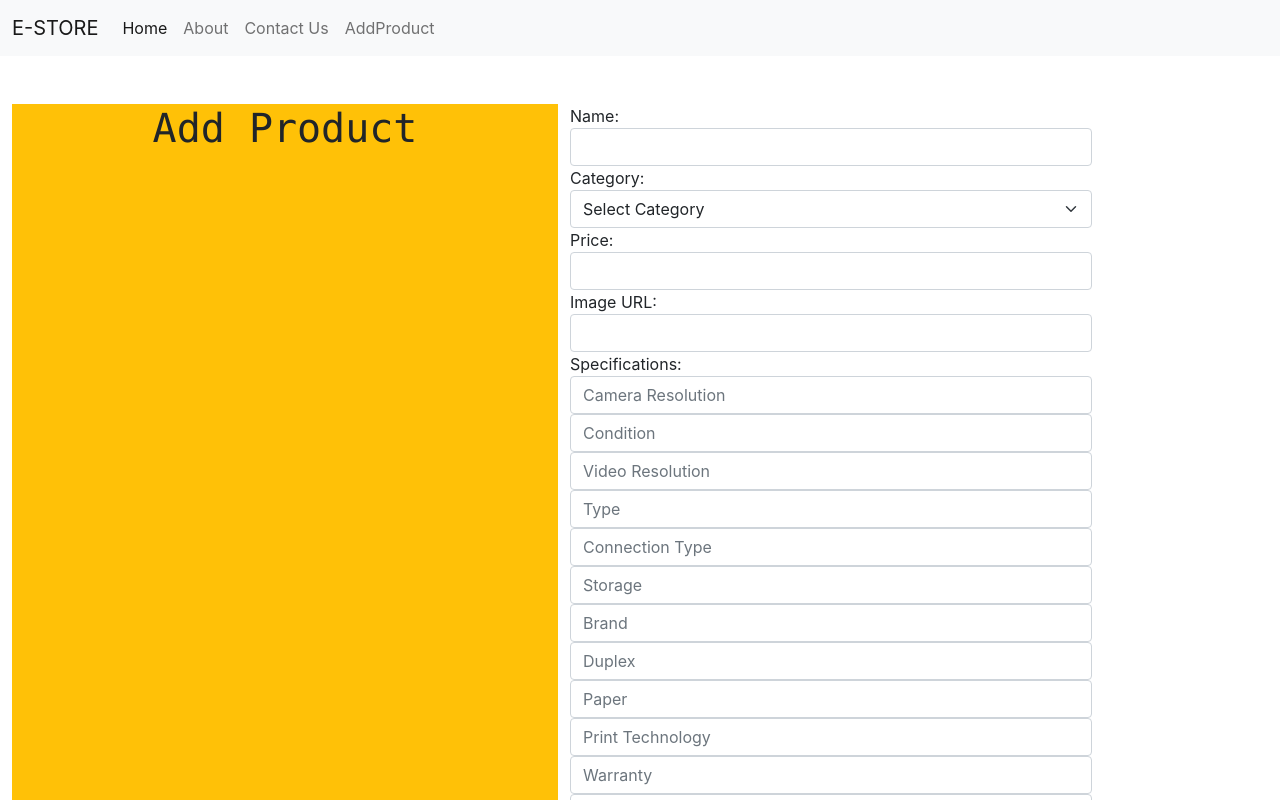
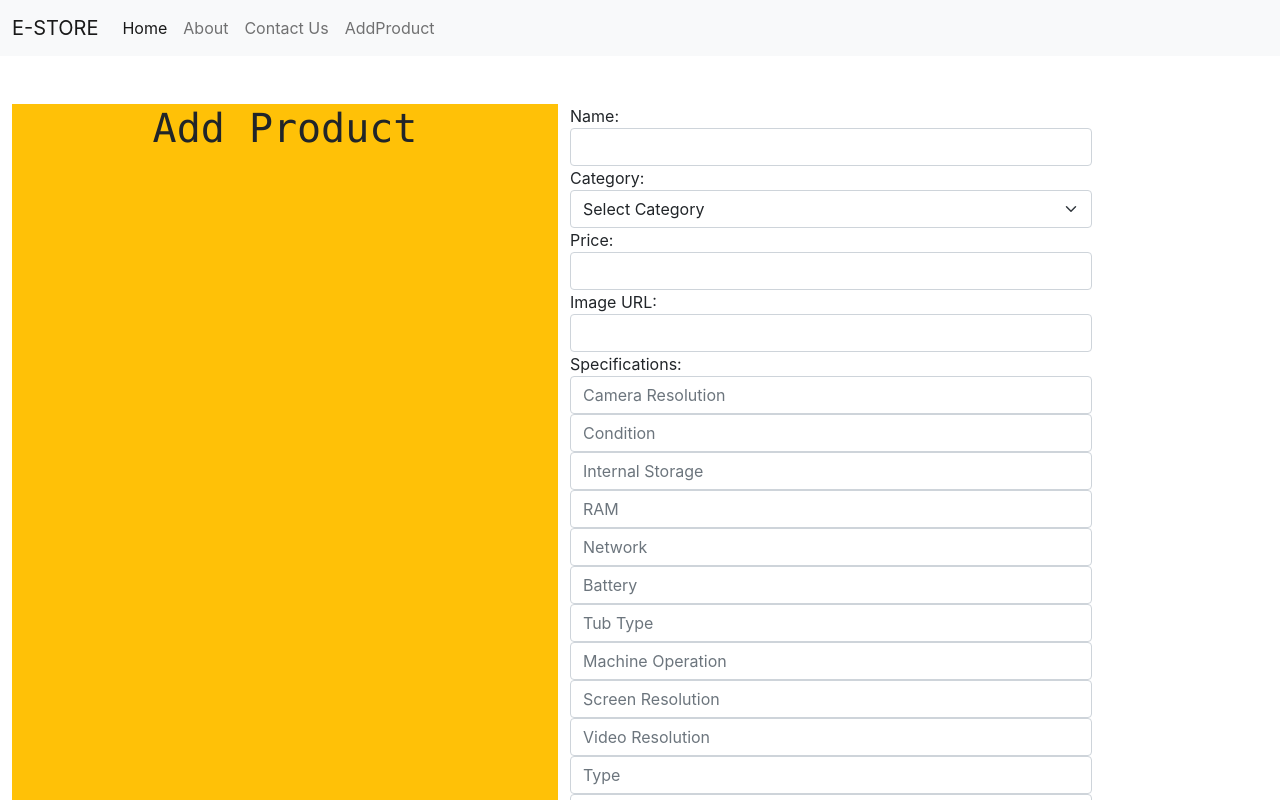
Before and after one commit to mosesmramba/Phase-2-project-an-electronic-retail-store, a React (Create React App) app: page /addproduct in a window 1280 px wide. Shown: the top 800 px of the page. Built offline with nearby package versions, Linux system fonts and the light colour scheme.

Commit message:
updated commit

```diff
--- a/db.json
+++ b/db.json
@@ -139,27 +139,6 @@
         "Battery": "Li-ion 4300 mAh",
         "Warranty": "2 years"
       }
-    },
-    {
-      "name": "LG Top Mount Freezer 359L Refrigerator",
-      "category": "HomeAppliance",
-      "price": "55000",
-      "image": "https://www.lg.com/id/images/kulkas/md07544246/gallery/MZ-01.jpg",
-      "specifications": {
-        "Camera Resolution": "",
-        "Condition": "New",
-        "Video Resolution": "",
-        "Type": "FlatDoor",
-        "Connection Type": "",
-        "Storage": "",
-        "Brand": "LG",
-        "Duplex": "",
-        "Paper": "",
-        "Print Technology": "",
-        "Warranty": "6months",
-        "Printer Ports": ""
-      },
-      "id": 11
     }
   ]
 }
--- a/src/components/Product.js
+++ b/src/components/Product.js
@@ -42,9 +42,9 @@ export default function Product() {
   const category = product.category;
   const specificationsToShow = categorySpecificationsMap[category] || [];
 
-  const handleAddToCart = (product) => {
-    setCart([...cart, product]);
-  };
+  // const handleAddToCart = (product) => {
+  //   setCart([...cart, product]);
+  // };
 
   const handleEditClick = () => {
     setIsEditing(true);
@@ -72,7 +72,6 @@ export default function Product() {
       method: 'DELETE',
     })
       .then(() => {
-        // Handle successful deletion, e.g., navigate back to the product list page
       })
       .catch((error) => console.error('Error deleting product: ', error));
   };
@@ -159,9 +158,9 @@ export default function Product() {
             <button className='bg-dark mt-2' onClick={handleDeleteProduct}>
               Delete
             </button>
-            <button className='mt-2'id='button' onClick={() => handleAddToCart(product)}>
+            {/* <button className='mt-2'id='button' onClick={() => handleAddToCart(product)}>
               Add To Cart
-            </button>
+            </button> */}
           </div>
         )}
       </div>
--- a/src/components/ProductForm.js
+++ b/src/components/ProductForm.js
@@ -148,6 +148,62 @@ export default function AddProduct() {
             />
             <input
               type="text"
+              name="Internal Storage"
+              value={product.specifications['Internal Storage']}
+              onChange={handleSpecification}
+              className="form-control"
+              placeholder="Internal Storage"
+            />
+            <input
+              type="text"
+              name="RAM"
+              value={product.specifications['RAM']}
+              onChange={handleSpecification}
+              className="form-control"
+              placeholder="RAM"
+            />
+             <input
+              type="text"
+              name="Network"
+              value={product.specifications['Network']}
+              onChange={handleSpecification}
+              className="form-control"
+              placeholder="Network"
+            />
+             <input
+              type="text"
+              name="Battery"
+              value={product.specifications['Battery']}
+              onChange={handleSpecification}
+              className="form-control"
+              placeholder="Battery"
+            />
+             <input
+              type="text"
+              name="Tub Type"
+              value={product.specifications['Tub Type']}
+              onChange={handleSpecification}
+              className="form-control"
+              placeholder="Tub Type"
+            />
+             <input
+              type="text"
+              name="Machine Operation"
+              value={product.specifications['Machine Operation']}
+              onChange={handleSpecification}
+              className="form-control"
+              placeholder="Machine Operation"
+            />
+             <input
+              type="text"
+              name="Screen Resolution"
+              value={product.specifications['Screen Resolution']}
+              onChange={handleSpecification}
+              className="form-control"
+              placeholder="Screen Resolution"
+            />
+            <input
+              type="text"
               name="Video Resolution"
               value={product.specifications['Video Resolution']}
               onChange={handleSpecification}
```
